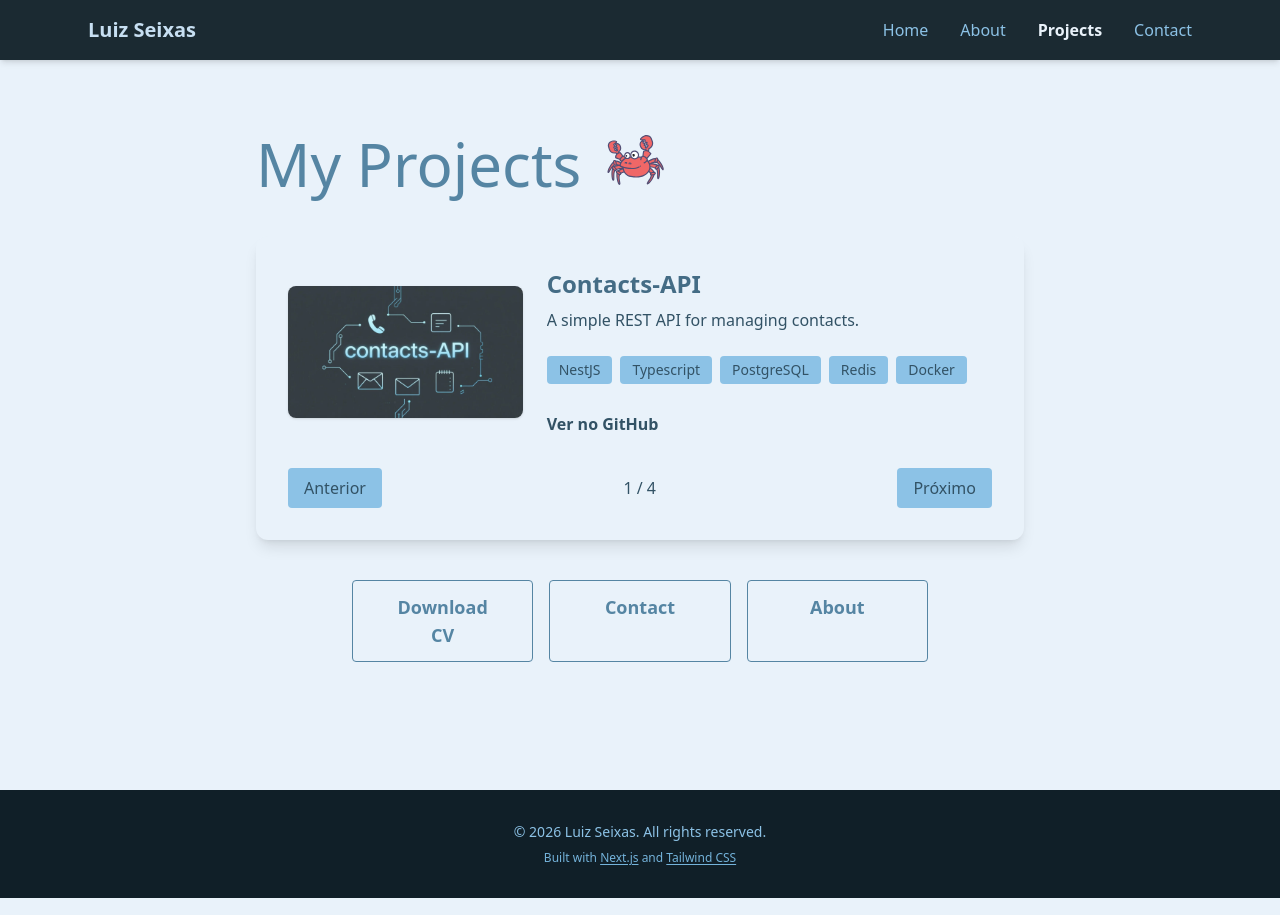
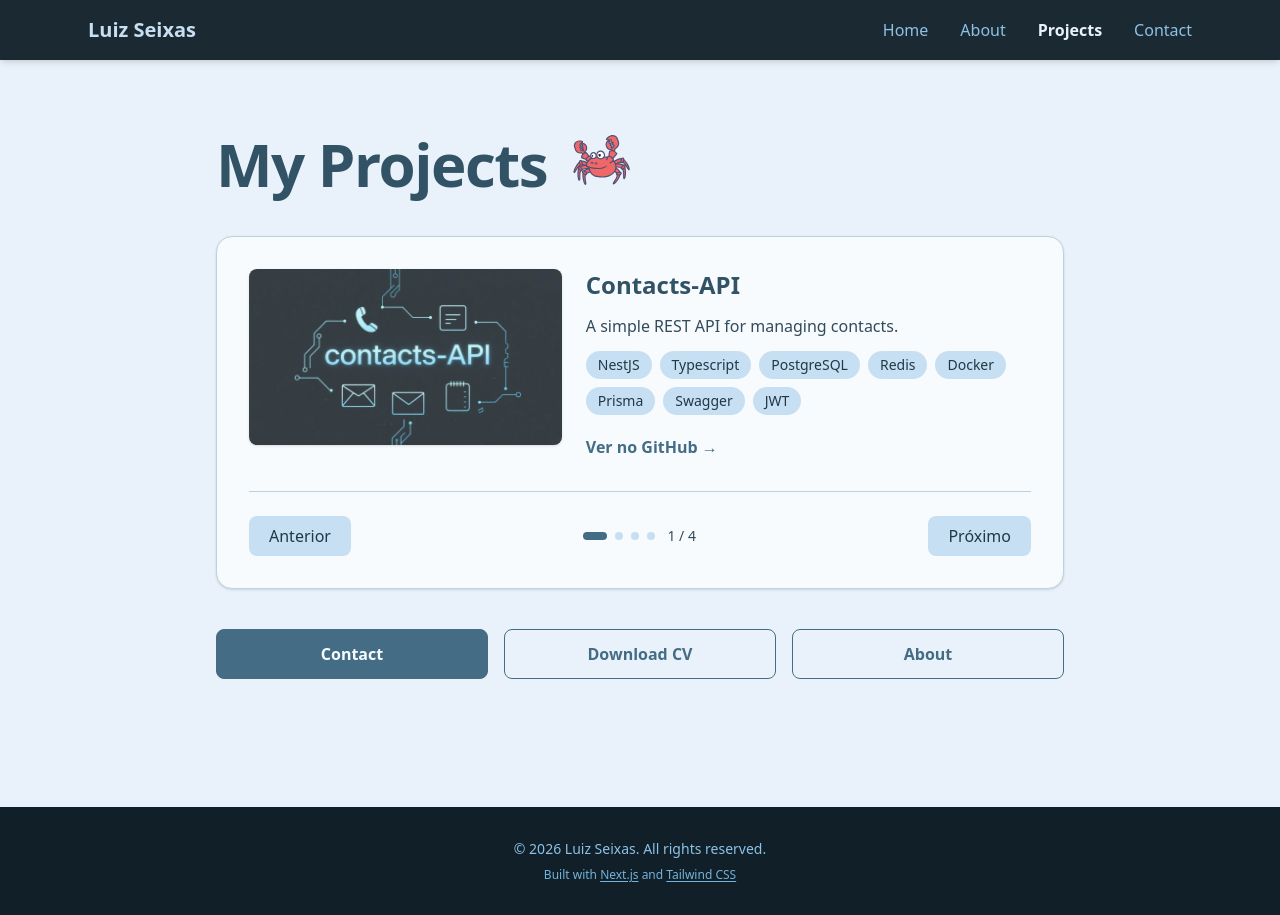
Before and after one commit to luizguilhermesseixas/My-Portfolio, a Next.js app in the folder my-portfolio/: page /projects in a window 1280 px wide. Built offline with nearby package versions, Linux system fonts and the light colour scheme.

Commit message:
feat: refresh project carousel with stable layout, indicators and accessibility

```diff
--- a/my-portfolio/src/app/projects/page.tsx
+++ b/my-portfolio/src/app/projects/page.tsx
@@ -1,7 +1,9 @@
 "use client";
-import React, { useEffect, useState } from "react";
-import CrabIcon from "../../icons/crab.svg"; // Adjust the import path as necessary
+import React, { useState } from "react";
+import CrabIcon from "../../icons/crab.svg";
 import Image from "next/image";
+import PageHeading from "../../components/PageHeading";
+import ButtonLink from "../../components/ButtonLink";
 
 const projects = [
   {
@@ -55,8 +57,6 @@ const projects = [
 ];
 
 export default function ProjectsPage() {
-  const fullText = "My Projects";
-  const [displayed, setDisplayed] = useState("");
   const [current, setCurrent] = useState(0);
 
   const prevProject = () =>
@@ -66,98 +66,94 @@ export default function ProjectsPage() {
 
   const project = projects[current];
 
-  useEffect(() => {
-    if (displayed.length < fullText.length) {
-      const timeout = setTimeout(() => {
-        setDisplayed(fullText.slice(0, displayed.length + 1));
-      }, 100);
-      return () => clearTimeout(timeout);
-    }
-  }, [displayed]);
+  const navButton =
+    "px-5 py-2 rounded-lg bg-chip text-chip-text font-medium hover:bg-accent hover:text-accent-contrast transition-colors";
 
   return (
-    <section className="max-w-5xl mx-auto py-16 px-2 sm:px-4">
-      <div className="w-full max-w-3xl flex justify-center md:justify-start items-center mb-8 mx-auto">
-        <h1 className="text-4xl md:text-6xl font-sans text-primary-500 text-center md:text-left">
-          {displayed}
-        </h1>
-        <CrabIcon className="w-14 h-14 md:w-20 md:h-20 ml-4 transition-transform duration-300 hover:-translate-y-2 hover:rotate-6" />
-      </div>
-      <div className="w-full max-w-3xl bg-primary-50 rounded-xl shadow-lg p-8 flex flex-col items-center mx-auto">
-        <div className="w-full flex flex-col md:flex-row items-center gap-6">
+    <section className="max-w-4xl mx-auto px-6 py-12 md:py-16">
+      <PageHeading
+        text="My Projects"
+        className="mb-8 justify-center md:justify-start"
+        icon={
+          <CrabIcon className="w-14 h-14 md:w-20 md:h-20 shrink-0 transition-transform duration-300 hover:-translate-y-2 hover:rotate-6" />
+        }
+      />
+      <div
+        role="group"
+        aria-roledescription="carousel"
+        aria-label="Projects"
+        className="bg-surface border border-line rounded-2xl shadow-sm p-5 sm:p-8"
+      >
+        <article
+          aria-live="polite"
+          className="flex flex-col md:flex-row gap-6 md:items-start"
+        >
           <Image
             src={project.image}
-            alt={project.title}
+            alt={`${project.title} preview`}
             width={400}
             height={180}
-            className="w-full md:w-1/3 rounded-lg object-cover shadow"
-            style={{ maxHeight: 180 }}
+            className="w-full md:w-2/5 aspect-[16/9] rounded-lg object-cover shadow"
           />
-          <div className="flex-1 flex flex-col gap-2">
-            <h2 className="text-2xl font-bold text-primary-600">
-              {project.title}
-            </h2>
-            <p className="text-primary-700 h-8 overflow-y-auto w-full">
-              {project.description}
-            </p>
-            <div className="flex flex-wrap gap-2 mt-2 h-8 overflow-y-auto w-full items-start">
+          <div className="flex-1 flex flex-col gap-3">
+            <h2 className="text-2xl font-bold text-heading">{project.title}</h2>
+            <p className="text-muted leading-relaxed">{project.description}</p>
+            <ul className="flex flex-wrap gap-2">
               {project.techs.map((tech) => (
-                <span
+                <li
                   key={tech}
-                  className="bg-primary-200 text-primary-700 px-3 py-1 rounded font-medium text-sm transition-transform duration-300 hover:-translate-y-1 hover:scale-110 cursor-pointer"
+                  className="bg-chip text-chip-text px-3 py-1 rounded-full text-sm font-medium"
                 >
                   {tech}
-                </span>
+                </li>
               ))}
-            </div>
+            </ul>
             <a
               href={project.link}
               target="_blank"
               rel="noopener noreferrer"
-              className="mt-4 inline-block text-primary-700 hover:underline font-semibold"
+              className="mt-2 self-start text-accent font-semibold hover:underline"
             >
               Ver no GitHub
+              <span className="sr-only"> (abre em nova aba)</span>
+              <span aria-hidden="true"> &rarr;</span>
             </a>
           </div>
-        </div>
-        <div className="flex justify-between items-center w-full mt-8">
-          <button
-            onClick={prevProject}
-            className="px-4 py-2 rounded bg-primary-200 text-primary-700 hover:bg-primary-600 hover:text-primary-50 transition-colors"
-          >
+        </article>
+        <div className="flex justify-between items-center mt-8 pt-6 border-t border-line">
+          <button onClick={prevProject} className={navButton}>
             Anterior
           </button>
-          <span className="text-primary-700">
-            {current + 1} / {projects.length}
-          </span>
-          <button
-            onClick={nextProject}
-            className="px-4 py-2 rounded bg-primary-200 text-primary-700 hover:bg-primary-600 hover:text-primary-50 transition-colors"
-          >
+          <div className="flex items-center gap-3">
+            <div className="flex gap-2" aria-hidden="true">
+              {projects.map((p, index) => (
+                <span
+                  key={p.title}
+                  className={`h-2 rounded-full transition-all ${
+                    index === current ? "w-6 bg-accent" : "w-2 bg-chip"
+                  }`}
+                />
+              ))}
+            </div>
+            <span className="text-muted text-sm">
+              {current + 1} / {projects.length}
+            </span>
+          </div>
+          <button onClick={nextProject} className={navButton}>
             Próximo
           </button>
         </div>
       </div>
-      <div className="flex flex-col sm:flex-row justify-center gap-4 w-full max-w-xl mx-auto mt-10">
-        <a
-          href="/Luiz_Seixas_Resume.pdf"
-          download
-          className="flex-1 basis-0 w-full border border-primary-500 text-primary-500 px-8 py-3 rounded font-semibold text-lg hover:bg-primary-500 hover:text-primary-50 transition-colors text-center"
-        >
+      <div className="flex flex-col sm:flex-row gap-4 mt-10">
+        <ButtonLink href="/contact" variant="primary" className="flex-1">
+          Contact
+        </ButtonLink>
+        <ButtonLink href="/Luiz_Seixas_Resume.pdf" download className="flex-1">
           Download CV
-        </a>
-        <a
-          href="/contact"
-          className="flex-1 basis-0 w-full border border-primary-500 text-primary-500 px-8 py-3 rounded font-semibold text-lg hover:bg-primary-500 hover:text-primary-50 transition-colors text-center"
-        >
-          Contact
-        </a>
-        <a
-          href="/about"
-          className="flex-1 basis-0 w-full border border-primary-500 text-primary-500 px-8 py-3 rounded font-semibold text-lg hover:bg-primary-500 hover:text-primary-50 transition-colors text-center"
-        >
+        </ButtonLink>
+        <ButtonLink href="/about" className="flex-1">
           About
-        </a>
+        </ButtonLink>
       </div>
     </section>
   );
```
